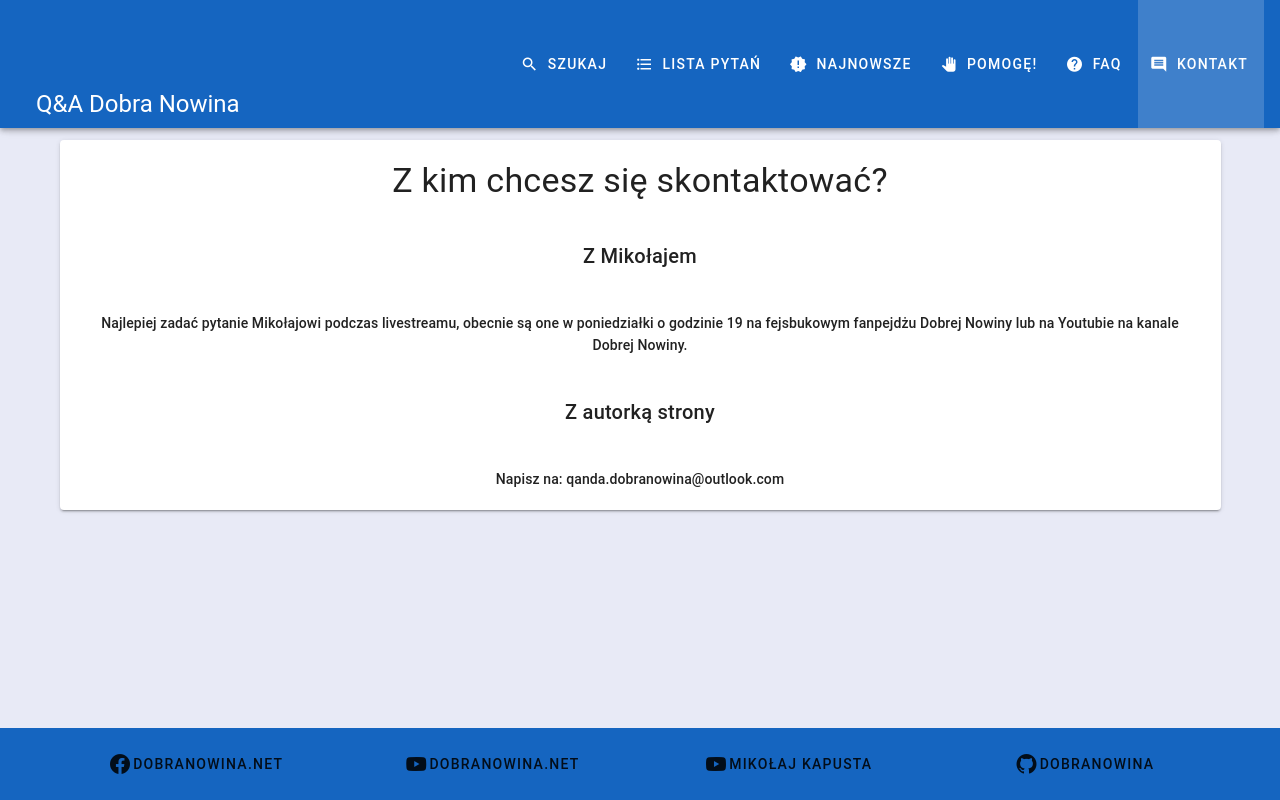
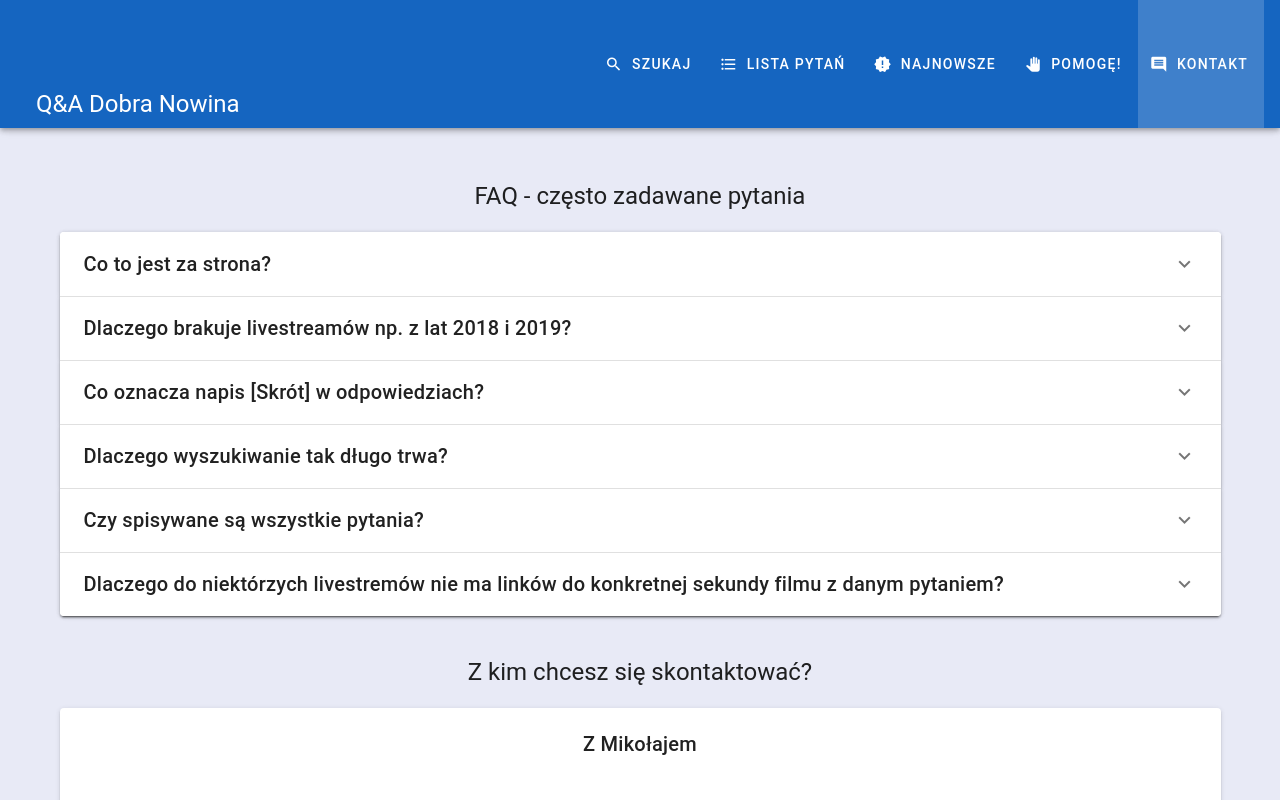
Before and after one commit to Ptimulka/dobranowina, a Vue app: page /contact in a window 1280 px wide. Shown: the top 800 px of the page. Built offline with nearby package versions, Linux system fonts and the light colour scheme; a small style sheet from the web is missing; what vue-lazytube would draw is missing.

Commit message:
Move FAQ  contact page

```diff
--- a/src/components/Navbar.vue
+++ b/src/components/Navbar.vue
@@ -64,7 +64,6 @@ export default {
         { icon: 'mdi-format-list-bulleted', text: 'Lista pytań', route: '/list' },
         { icon: 'mdi-alert-decagram', text: 'Najnowsze', route: '/newest' },
         { icon: 'mdi-hand-right', text: 'Pomogę!', route: '/iwillhelp' },
-        { icon: 'mdi-help-circle', text: 'FAQ', route: '/faq' },
         { icon: 'mdi-message-reply-text', text: 'Kontakt', route: '/contact' }
       ],
     }
--- a/src/router/index.js
+++ b/src/router/index.js
@@ -27,11 +27,6 @@ const routes = [
     component: () => import('../views/IWillHelp.vue')
   },
   {
-    path: '/faq',
-    name: 'faq',
-    component: () => import('../views/FAQ.vue')
-  },
-  {
     path: '/contact',
     name: 'contact',
     component: () => import('../views/Contact.vue')
--- a/src/views/Contact.vue
+++ b/src/views/Contact.vue
@@ -1,13 +1,51 @@
 <template>
   <v-container>
+    <div class="mt-5">
+      <h1 class="py-5 headline text-center">FAQ - często zadawane pytania</h1>
+    </div>
     <v-card>
-      <h1 class="py-5 display-1 text-center">Z kim chcesz się skontaktować?</h1>
-
+      <v-expansion-panels multiple accordion>
+        <v-expansion-panel
+          v-for="faq in faqs"
+          :key="faq.question"
+        >
+          <v-expansion-panel-header>
+            <h2 class="title">{{ faq.question }}</h2>
+          </v-expansion-panel-header>
+          <v-expansion-panel-content>
+            <div class="px-4">
+              <span v-html="faq.answer"></span>
+            </div>
+          </v-expansion-panel-content>
+        </v-expansion-panel>
+      </v-expansion-panels>
+    </v-card>
+    <div class="mt-5">
+      <h1 class="py-5 headline text-center">Z kim chcesz się skontaktować?</h1>
+    </div>
+    <v-card>
       <h1 class="py-5 title text-center">Z Mikołajem</h1>
-      <h3 class="py-5 px-5 subtitle-2 text-center">Najlepiej zadać pytanie Mikołajowi podczas livestreamu, obecnie są one w poniedziałki o godzinie 19 na fejsbukowym fanpejdżu Dobrej Nowiny lub na Youtubie na kanale Dobrej Nowiny.</h3>
+      <h3 class="py-5 px-5 subtitle-2 text-center">Najlepiej zadać pytanie Mikołajowi podczas livestreamu, obecnie są one w poniedziałki o godzinie 19 na Youtubie na kanale Dobrej Nowiny.</h3>
       <h1 class="py-5 title text-center">Z autorką strony</h1>
       <h3 class="py-5 px-5 subtitle-2 text-center">Napisz na: qanda.dobranowina@outlook.com</h3>
-
     </v-card>
   </v-container>
 </template>
+
+<script>
+
+export default {
+  data() {
+    return {
+      faqs: [
+        { question: "Co to jest za strona?", answer: "Strona jest zbiorem pytań i odpowiedzi, które były zadawane przez internautów Mikołajowi - youtuberowi z kanału Dobra Nowina - podczas jego livestreamów na Facebooku albo Youtubie." },
+        { question: "Dlaczego brakuje livestreamów np. z lat 2018 i 2019?", answer: "Niektórzych pytań i odpowiedzi jeszcze nie zdążyłam spisać." },
+        { question: "Co oznacza napis [Skrót] w odpowiedziach?", answer: "Oznacza, że wypowiedź Mikołaja była dłuższa, ale spisałam ją fragmentarycznie. Żeby poznać całą odpowiedź należy samemu ją odsłuchać klikając w link przy pytaniu." },
+        { question: "Dlaczego wyszukiwanie tak długo trwa?", answer: "Pierwsze szukanie może trwać dłużej, do kilkunastu sekund, ponieważ szukane są inne formy wpisanych słów, aby wyniki były pełne i dokładniejsze. Można zaznaczyć \"Szukaj dokładnej frazy\" aby szukanie było szybsze." },
+        { question: "Czy spisywane są wszystkie pytania?", answer: "Czasem mogę nie spisać pytania niechcący, ale czasem specjalnie je pomijam, gdy pytanie dotyczy życia prywatnego Mikołaja, gdy pytanie dotyczy szczegółowej sytuacji pytającego lub gdy odpowiedź Mikołaja to mniej więcej \"nie wiem\"." },
+        { question: "Dlaczego do niektórzych livestremów nie ma linków do konkretnej sekundy filmu z danym pytaniem?", answer: "Nie zdążyłam spisać takich linków dla wszystkich livestreamów." }
+      ]
+    }
+  }
+}
+</script>
--- a/src/views/FAQ.vue
+++ /dev/null
@@ -1,39 +0,0 @@
-<template>
-  <v-container>
-    <v-card>
-      <v-expansion-panels multiple accordion>
-        <v-expansion-panel
-          v-for="faq in faqs"
-          :key="faq.question"
-        >
-          <v-expansion-panel-header>
-            <h2 class="title">{{ faq.question }}</h2>
-          </v-expansion-panel-header>
-          <v-expansion-panel-content>
-            <div class="px-4">
-              <span v-html="faq.answer"></span>
-            </div>
-          </v-expansion-panel-content>
-        </v-expansion-panel>
-      </v-expansion-panels>
-    </v-card>
-  </v-container>
-</template>
-
-<script>
-
-export default {
-  data() {
-    return {
-      faqs: [
-        { question: "Co to jest za strona?", answer: "Strona jest zbiorem pytań i odpowiedzi, które były zadawane przez internautów Mikołajowi - youtuberowi z kanału Dobra Nowina - podczas jego livestreamów na Facebooku albo Youtubie." },
-        { question: "Dlaczego brakuje livestreamów np. z lat 2018 i 2019?", answer: "Niektórzych pytań i odpowiedzi jeszcze nie zdążyłam spisać." },
-        { question: "Co oznacza napis [Skrót] w odpowiedziach?", answer: "Oznacza, że wypowiedź Mikołaja była dłuższa, ale spisałam ją fragmentarycznie. Żeby poznać całą odpowiedź należy samemu ją odsłuchać klikając w link przy pytaniu." },
-        { question: "Dlaczego wyszukiwanie tak długo trwa?", answer: "Pierwsze szukanie może trwać dłużej, do kilkunastu sekund, ponieważ szukane są inne formy wpisanych słów, aby wyniki były pełne i dokładniejsze. Można zaznaczyć \"Szukaj dokładnej frazy\" aby szukanie było szybsze." },
-        { question: "Czy spisywane są wszystkie pytania?", answer: "Czasem mogę nie spisać pytania niechcący, ale czasem specjalnie je pomijam, gdy pytanie dotyczy życia prywatnego Mikołaja, gdy pytanie dotyczy szczegółowej sytuacji pytającego lub gdy odpowiedź Mikołaja to mniej więcej \"nie wiem\"." },
-        { question: "Dlaczego nie wszystkie linki do pytań kierują do konkretnej sekundy filmu z danym pytaniem tylko do jego początku?", answer: "Nie zdążyłam spisać takich linków dla wszystkich livestreamów." }
-      ]
-    }
-  }
-}
-</script>
```
